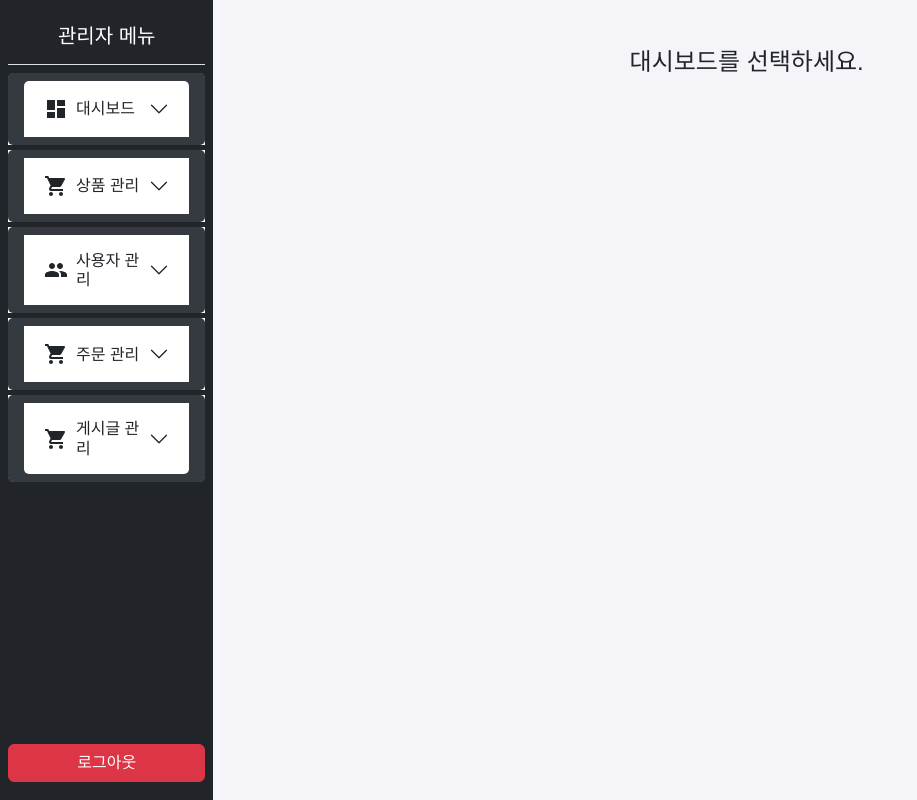
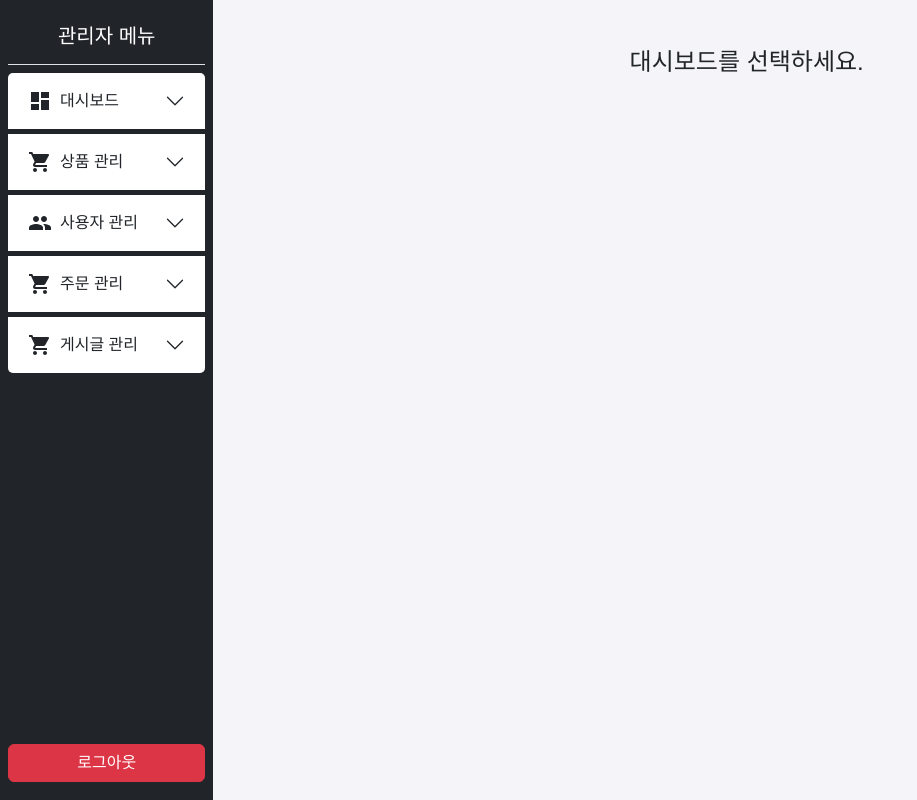
Before and after one commit to bluedawn123/myShop_front, a React (Create React App) app: page /admin in a window 1280 px wide. Shown: the whole page, without its empty margins (0-917 px from the left). Built offline with nearby package versions, Linux system fonts and the light colour scheme; sample sign-in values are in the browser's storage.

Commit message:
css 변경

```diff
--- a/src/styles/AdminPage.css
+++ b/src/styles/AdminPage.css
@@ -5,7 +5,7 @@
 
 .custom-accordion-header {
   font-size: 0.9rem;
-    padding: 0.5rem 1rem;  /*굳이 없어도 되긴함;*/
+  /* padding: 0.5rem 1rem;  굳이 없어도 되긴함; */
   color: #ffffff;
   background-color: #343a40;
   border-radius: 5px;
@@ -25,6 +25,6 @@
 .custom-sidebar-item:hover {
   color: #000;
 }
-  .accordion-body{
+.accordion-body {
   /* padding : 10px px; */
 }
```
Lines whose indentation alone changed are shown as unchanged.
